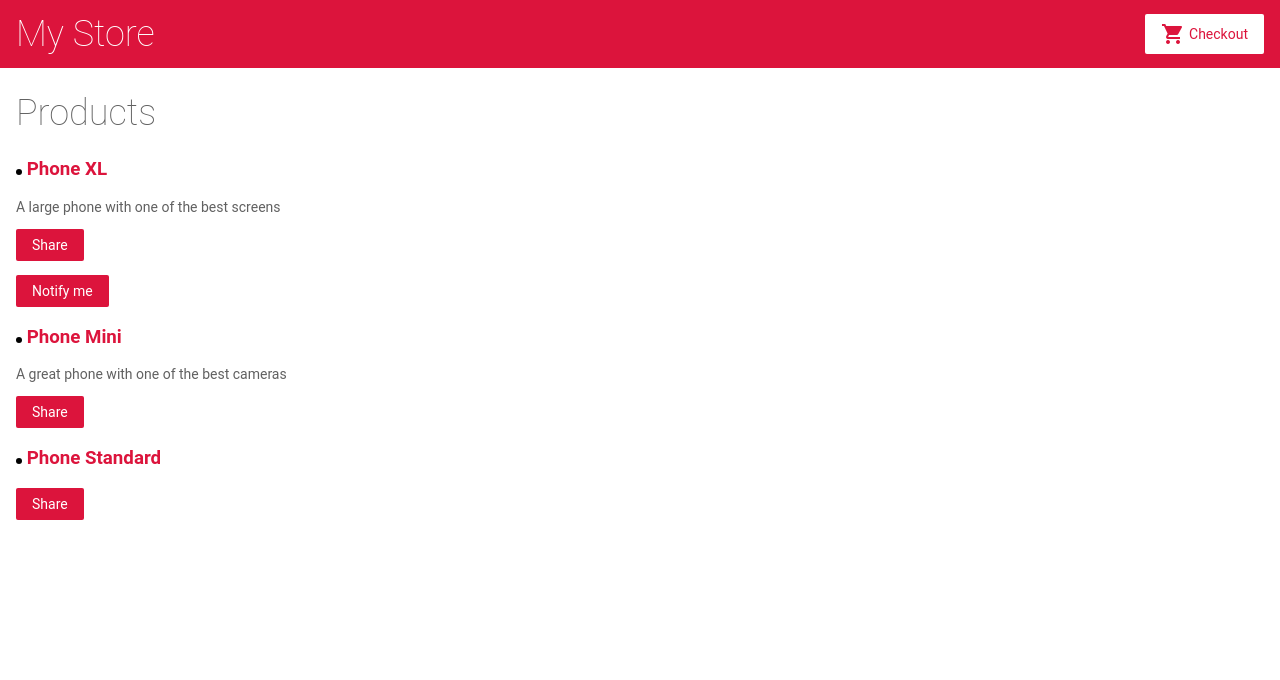
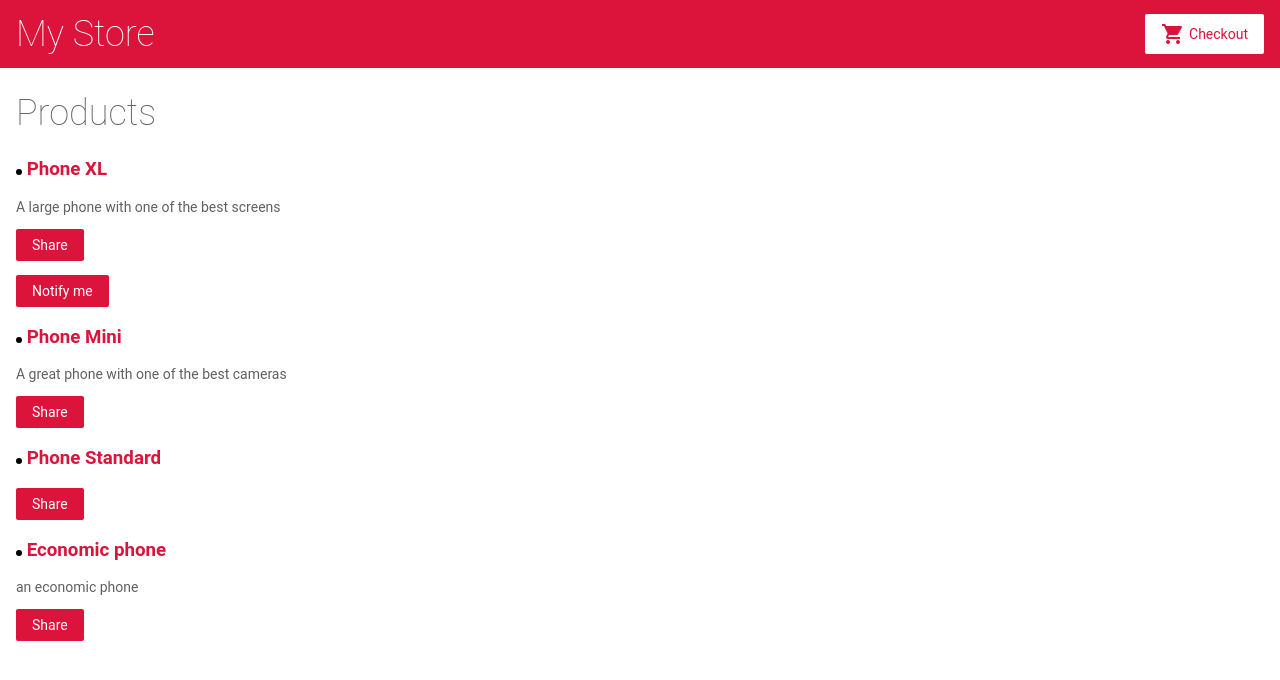
Before and after one commit to HansXxX/angular-prodcut-list, an Angular app: page / in a window 1280 px wide. Shown: the top 680 px of the page. Built offline with nearby package versions, Linux system fonts and the light colour scheme.

Commit message:
1 file modified

```diff
--- a/src/app/products.ts
+++ b/src/app/products.ts
@@ -13,6 +13,11 @@ export const products = [
     name: 'Phone Standard',
     price: 299,
     description: ''
+  },
+  {
+    name: 'Economic phone',
+    price: 50,
+    description: 'an economic phone'
   }
 ];
 
```
